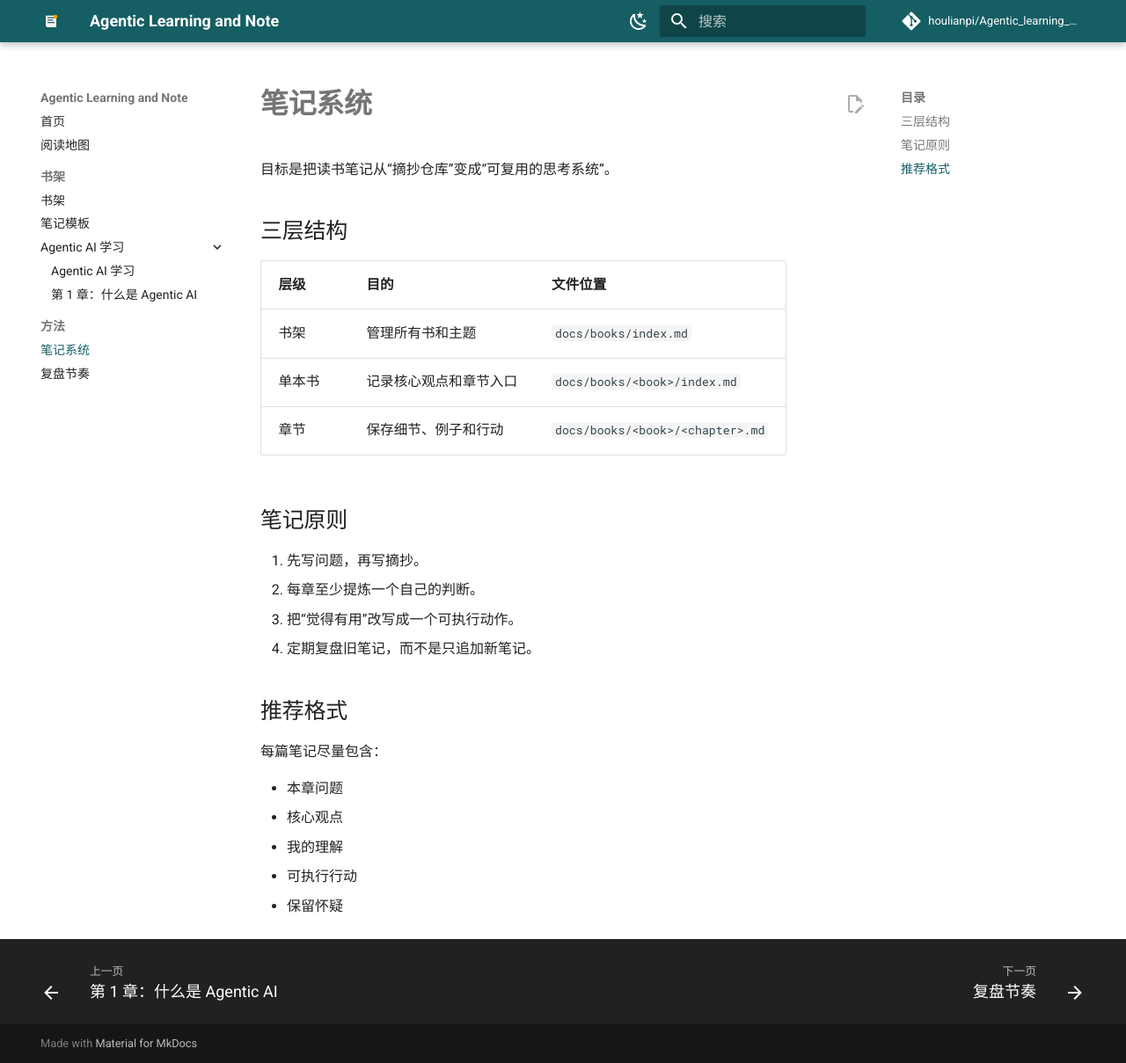
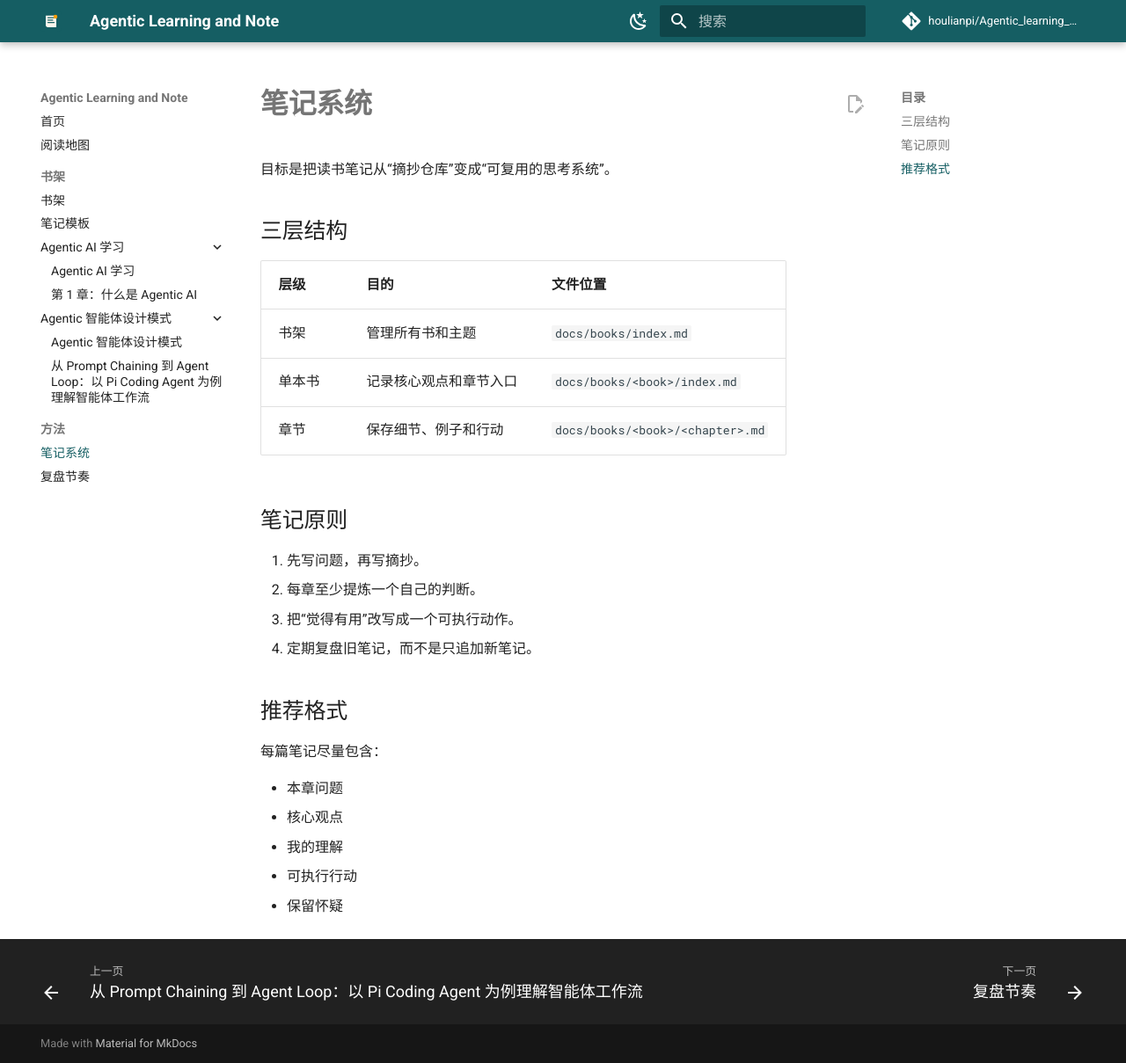
Before and after one commit to houlianpi/Agentic_learning_and_note, an MkDocs documentation site: the page built from docs/methods/note-system.md, in a window 1280 px wide and 1209 px high. Shown: the whole window at 88% size. Built offline with MkDocs 1.6.1 and Material for MkDocs 9.7.7, drawn with Linux system fonts in a browser that asks for light colours; comment, search, counter and statistics services are not loaded; part of the change alters nothing that is shown.

Commit message:
Add Agentic Design Patterns notes

````diff
--- /dev/null
+++ b/docs/books/agentic-design-patterns/chapter-01-prompt-chaining.md
@@ -0,0 +1,596 @@
+# 从 Prompt Chaining 到 Agent Loop：以 Pi Coding Agent 为例理解智能体工作流
+
+在学习智能体设计模式时，Prompt Chaining 往往是最先接触的模式之一。它的概念看似简单：把多个提示词连接起来，让前一步的输出成为后一步的输入。
+
+但如果只把它理解为“连续调用几次大模型”，就会遗漏这个模式真正重要的部分：
+
+> Prompt Chaining 的核心不是调用次数，而是由程序明确规定任务阶段、数据流向和每一步的输入输出契约。
+
+随着进一步研究 Coding Agent，还会遇到另一种常见结构：Agent Loop。以 Pi 为例，它并没有把“分析、计划、实现、验证”写成固定链条，而是让模型根据工具执行结果动态决定下一步。
+
+这两种模式并不是相互替代的竞品。Prompt Chaining、Agent Loop 和 Workflow 分别解决不同层次的问题。成熟的 Coding Agent 系统通常会组合使用它们。
+
+本文将从 Prompt Chaining 出发，结合 LangChain、LangGraph 和 Pi Agent 的代码，解释三种控制模式之间的关系。
+
+## 一、Prompt Chaining 解决什么问题
+
+假设我们希望让大模型完成一个代码任务：
+
+> 为登录模块增加安全机制：用户连续登录失败 5 次后，将账户锁定 10 分钟。
+
+最简单的做法是写一个很长的提示词：
+
+```text
+请分析需求，检查代码，制定实现计划，修改程序，运行测试，最后审查实现是否正确。
+```
+
+这种做法存在几个问题：
+
+1. 模型可能还没有充分理解代码就开始修改；
+2. 需求分析可能不完整；
+3. 后面的实现可能偏离前面的分析；
+4. 模型可能跳过测试或审查；
+5. 所有过程混在一次调用里，程序无法检查中间结果；
+6. 如果某一步出错，只能重新执行整个任务。
+
+Prompt Chaining 会将任务拆成多个相对独立的阶段：
+
+```text
+原始需求
+   ↓
+需求分析
+   ↓
+实现计划
+   ↓
+代码修改
+   ↓
+测试验证
+   ↓
+代码审查
+```
+
+每一步都使用不同的 Prompt，并产生明确的输出。例如，第一步不是输出随意的分析文字，而是输出结构化需求：
+
+```json
+{
+  "goal": "连续登录失败 5 次后锁定账户 10 分钟",
+  "acceptanceCriteria": [
+    "登录失败时增加失败次数",
+    "第五次失败后锁定账户",
+    "锁定期间拒绝登录",
+    "十分钟后允许重新尝试",
+    "成功登录后清空失败次数"
+  ],
+  "unknowns": [
+    "失败次数保存在内存还是数据库",
+    "是否允许管理员提前解除锁定"
+  ]
+}
+```
+
+第二步只负责根据这份需求制定计划。这样带来三个重要能力：中间结果可见、每一步可以独立验证、某一步失败时可以单独重试。
+
+因此，Prompt Chaining 本质上是一种任务分解和控制流设计模式。
+
+## 二、什么才是真正的 Prompt Chain
+
+下面这段话只是一个复合提示词：
+
+```text
+请先分析需求，然后制定计划，然后实现，最后进行审查。
+```
+
+它不算严格意义上的 Prompt Chain，因为程序只调用了一次模型。模型可以跳过分析、偏离计划或在没有测试证据时声称任务完成。
+
+真正的 Prompt Chain 应由程序控制步骤：
+
+```python
+analysis = analyze_chain.invoke({"request": user_request})
+
+plan = plan_chain.invoke({
+    "request": user_request,
+    "analysis": analysis,
+})
+
+implementation = implementation_chain.invoke({
+    "request": user_request,
+    "analysis": analysis,
+    "plan": plan,
+})
+
+review = review_chain.invoke({
+    "request": user_request,
+    "plan": plan,
+    "implementation": implementation,
+})
+```
+
+程序明确知道第一步是分析、第二步是计划、第三步是实现、第四步是审查，还可以在步骤之间加入 JSON Schema 等确定性验证。
+
+这就是 Prompt Chaining 与“让模型自己按顺序做事”的根本区别：顺序由程序保证，而不是只依靠模型遵守自然语言指令。
+
+## 三、LangChain 中的 Prompt Chaining
+
+在 Python 生态中，一个基本 Chain 通常包含三个部分：
+
+```text
+Prompt Template
+      ↓
+Chat Model
+      ↓
+Output Parser
+```
+
+示例：
+
+```python
+from langchain_core.output_parsers import StrOutputParser
+from langchain_core.prompts import ChatPromptTemplate
+from langchain_openai import ChatOpenAI
+
+model = ChatOpenAI(model="gpt-4.1-mini", temperature=0)
+
+analysis_prompt = ChatPromptTemplate.from_template(
+    """
+    分析下面的代码任务。
+
+    用户需求：
+    {request}
+
+    请输出：
+    1. 任务目标
+    2. 验收条件
+    3. 技术约束
+    4. 尚不明确的问题
+    """
+)
+
+analysis_chain = analysis_prompt | model | StrOutputParser()
+
+analysis = analysis_chain.invoke({
+    "request": "连续登录失败 5 次后锁定账户 10 分钟"
+})
+```
+
+这里的 `|` 是 LangChain Expression Language（LCEL）的组合操作符。执行过程为：
+
+```text
+输入字典
+  ↓
+ChatPromptTemplate 格式化提示词
+  ↓
+ChatOpenAI 调用模型
+  ↓
+模型返回 AssistantMessage
+  ↓
+StrOutputParser 提取文本
+  ↓
+得到 Python 数据
+```
+
+## 四、LangChain 相关库分别负责什么
+
+### `langchain-core`
+
+提供底层通用抽象，包括 Prompt Template、Message、Runnable、Output Parser、LCEL 和工具协议。它可以理解为 LangChain 生态的基础协议层。
+
+### `langchain`
+
+提供更高层的 LLM 应用能力，包括 Chain、Agent、Retriever 和文档处理流程。不同版本之间的包结构会调整，当前很多底层类型会直接从 `langchain_core` 导入。
+
+### `langchain-openai`
+
+它是 LangChain 与 OpenAI API 之间的适配层，提供 `ChatOpenAI`、`OpenAIEmbeddings`、工具调用、流式响应和结构化输出。它是 Chain 中的模型节点，不负责整个工作流编排。
+
+### `langchain-community`
+
+主要提供社区维护的第三方集成，例如文档加载器、搜索引擎、向量数据库、第三方数据源和某些本地模型。它不是实现 Prompt Chaining 的必要组件。只有需要加载 Git 仓库、网页或数据库等外部数据时才可能用到。
+
+### `langgraph`
+
+LangGraph 用有向图和共享状态组织复杂工作流，适合条件分支、循环、重试、人工审批、多 Agent、状态持久化和中断恢复。
+
+简单 Prompt Chain 通常是线性的：
+
+```text
+A → B → C
+```
+
+LangGraph 可以表达：
+
+```text
+分析需求
+   ↓
+制定计划
+   ↓
+审查计划
+   ├── 通过 → 实现
+   └── 不通过 → 返回制定计划
+```
+
+当 Prompt Chain 出现分支、循环和恢复需求时，它就开始演化为 Workflow 或状态图。
+
+## 五、Prompt Chaining 的优势与局限
+
+Prompt Chaining 适合输入输出明确、步骤相对稳定的任务。它能够降低单次推理负担、暴露中间结果、为不同步骤选择不同模型、独立重试失败步骤，并保留审计记录。
+
+但它也存在明显局限：
+
+- 前一步的错误会向后传播；
+- 每增加一步都会增加 Token、费用、延迟和失败概率；
+- 固定流程难以处理未知环境反馈；
+- 自由文本不是可靠的数据契约；
+- 把任务拆得过细会带来不必要的复杂度。
+
+因此，重要的中间结果适合使用 JSON、Pydantic Model、TypedDict 或 JSON Schema 等结构化形式。
+
+## 六、Pi Agent 使用的是 Agent Loop
+
+Pi 是一个终端 Coding Agent。模型可以使用 `read`、`write`、`edit` 和 `bash` 等工具。它没有把“分析、计划、实现、验证”写成固定链条，而是采用动态 Agent Loop：
+
+```text
+用户消息
+   ↓
+调用模型
+   ↓
+模型输出普通文本或工具调用
+   ├── 普通文本 → 准备结束
+   └── 工具调用
+          ↓
+       Pi 执行工具
+          ↓
+       工具结果写回上下文
+          ↓
+       再次调用模型
+```
+
+核心实现位于 Pi 仓库的 [`packages/agent/src/agent-loop.ts`](https://github.com/earendil-works/pi/blob/main/packages/agent/src/agent-loop.ts)。简化后可以表示为：
+
+```typescript
+while (shouldContinue) {
+    const assistantMessage = await callModel(context);
+    const toolCalls = extractToolCalls(assistantMessage);
+
+    if (toolCalls.length === 0) {
+        break;
+    }
+
+    const toolResults = await executeTools(toolCalls);
+    context.messages.push(...toolResults);
+}
+```
+
+关键区别在于：Prompt Chain 的下一步由程序预先决定；Pi Agent Loop 的下一步由模型根据当前上下文和工具结果动态决定。
+
+## 七、理解 Pi Agent Loop：Message、Turn 和 Run
+
+### Message
+
+Message 是一条对话消息，可以是用户消息、AssistantMessage 或 ToolResultMessage。
+
+### Turn
+
+Turn 是一次模型响应，以及该响应产生的全部工具调用和工具结果：
+
+```text
+Turn 1
+├── AssistantMessage：调用 read
+└── ToolResultMessage：返回文件内容
+```
+
+### Run
+
+从用户提交请求到 Agent 最终结束，是一次完整 Run：
+
+```text
+Run
+├── 用户请求
+├── Turn 1：读取文件
+├── Turn 2：搜索代码
+├── Turn 3：修改代码
+├── Turn 4：运行测试
+└── Turn 5：输出最终回答
+```
+
+一个 Run 包含多个 Turn；一个 Turn 包含一个 AssistantMessage 和零个或多个 ToolResultMessage。
+
+## 八、Pi 的双层循环
+
+Pi 的主循环可以简化为：
+
+```typescript
+while (true) {
+    let hasMoreToolCalls = true;
+
+    while (hasMoreToolCalls || pendingMessages.length > 0) {
+        const message = await streamAssistantResponse(...);
+        const toolCalls = extractToolCalls(message);
+
+        if (toolCalls.length > 0) {
+            const toolResults = await executeToolCalls(...);
+            context.messages.push(...toolResults);
+            hasMoreToolCalls = true;
+        } else {
+            hasMoreToolCalls = false;
+        }
+
+        pendingMessages = await getSteeringMessages();
+    }
+
+    const followUps = await getFollowUpMessages();
+
+    if (followUps.length > 0) {
+        pendingMessages = followUps;
+        continue;
+    }
+
+    break;
+}
+```
+
+内层循环处理当前 Agent 的“模型生成—工具执行—结果写回”过程。外层循环负责处理 Agent 原本准备结束后的 follow-up 消息。
+
+## 九、工具结果为什么必须写回上下文
+
+假设模型调用：
+
+```json
+{
+  "type": "toolCall",
+  "id": "call_1",
+  "name": "read",
+  "arguments": { "path": "src/auth.ts" }
+}
+```
+
+Pi 执行后生成：
+
+```json
+{
+  "role": "toolResult",
+  "toolCallId": "call_1",
+  "toolName": "read",
+  "content": [
+    {
+      "type": "text",
+      "text": "export function login() { ... }"
+    }
+  ],
+  "isError": false
+}
+```
+
+下一次模型调用能够看到自己执行了什么动作、动作是否成功、环境返回了什么，以及下一步应该做什么。这形成反馈闭环：
+
+```text
+模型推断
+  ↓
+模型提出动作
+  ↓
+程序执行动作
+  ↓
+环境返回观察结果
+  ↓
+模型重新推断
+```
+
+它与经典的 `Reason → Act → Observe → Reason` 结构一致。
+
+## 十、Pi 如何处理工具调用
+
+Pi 不会无条件执行模型生成的工具调用。完整管线为：
+
+```text
+模型生成 ToolCall
+  ↓
+查找工具
+  ↓
+转换兼容参数
+  ↓
+验证参数 Schema
+  ↓
+beforeToolCall
+  ↓
+执行工具
+  ↓
+afterToolCall
+  ↓
+生成 ToolResultMessage
+  ↓
+写入上下文
+```
+
+如果工具不存在或参数无效，Pi 会生成错误 ToolResult，让模型尝试恢复，而不是直接让 Agent 崩溃。`beforeToolCall` 可以进行权限检查、用户审批和危险命令拦截；`afterToolCall` 可以清理敏感数据、截断过长结果或改变终止状态。
+
+因此，模型只是提出动作，程序仍然掌握验证、执行和停止的控制权。
+
+## 十一、串行、并行与安全终止
+
+多个互不依赖的读取或搜索可以并行执行；修改后读取、修改后测试等存在依赖的操作必须串行。即使并行执行，Pi 也会按模型原始调用顺序把工具结果写入上下文，避免执行速度导致随机消息顺序。
+
+可靠的 Agent Loop 还必须处理终止和异常：
+
+- 模型没有调用工具时准备结束；
+- 模型请求失败或取消时结束 Run；
+- 工具失败时把错误写回上下文，让模型恢复；
+- 工具调用因输出长度被截断时拒绝执行；
+- 宿主程序可以根据 Turn 数、费用、上下文、安全策略或用户请求主动停止。
+
+这说明生产级 Agent 不是“模型想做什么就做什么”，而是模型提出动作、程序验证并执行、环境产生结果、模型根据结果继续判断。
+
+## 十二、Steering 与 Follow-up
+
+Steering 用于调整当前任务，例如：
+
+```text
+先不要修改测试文件。
+```
+
+它会在当前 Turn 的工具执行完成后、下一次模型调用前加入上下文，保证 AssistantMessage、ToolCall 和 ToolResult 组成完整 Turn。
+
+Follow-up 是等待当前任务结束后再处理的消息，例如：
+
+```text
+修复完成后，再帮我更新 CHANGELOG。
+```
+
+因此：
+
+```text
+Steering：影响当前任务的后续行为
+Follow-up：当前任务完成后再继续
+```
+
+Pi 的内层循环处理 steering，外层循环处理 follow-up。
+
+## 十三、为什么 Pi Agent Loop 不是 Prompt Chain
+
+Pi 也会多次调用模型，但多次调用并不等于 Prompt Chaining。
+
+Prompt Chaining 由程序预先规定每一步语义：
+
+```typescript
+const analysis = await analyze(input);
+const plan = await createPlan(analysis);
+const patch = await implement(plan);
+const review = await review(patch);
+```
+
+Pi Agent Loop 只规定执行协议：
+
+```typescript
+while (shouldContinue) {
+    const response = await model(context);
+    const calls = extractToolCalls(response);
+    const results = await execute(calls);
+    context.messages.push(...results);
+}
+```
+
+程序事先不知道模型会选择：
+
+```text
+read → search → edit → bash → edit → bash
+```
+
+还是直接输出回答。
+
+最准确的区别是：Prompt Chain 由程序控制任务的语义步骤；Agent Loop 由程序控制执行协议和安全边界，模型根据环境反馈控制任务的语义路径。
+
+## 十四、当前开源 Coding Agent 的主流方案
+
+从运行内核来看，Agent Loop 是当前开源 Coding Agent 的主流方案，而不是纯线性 Prompt Chaining。Pi、OpenAI Codex、OpenHands、Cline、SWE-agent 和 Goose 等项目虽然名称和实现不同，但都围绕类似结构构建：
+
+```text
+LLM
+  ↓ Action / Tool Call
+执行环境
+  ↓ Observation / Tool Result
+LLM
+```
+
+原因是代码任务具有较强不确定性。程序通常无法提前知道问题在哪个文件、需要搜索什么、第一次修改是否有效，以及测试失败后应该采取什么动作。
+
+但 Prompt Chaining 并没有被淘汰。它仍适合需求提取、上下文整理、代码审查、测试报告和 PR 描述生成等输入输出明确的局部任务。
+
+## 十五、更成熟的方案：Workflow 包住 Agent Loop
+
+成熟的 Coding Agent 通常采用混合架构：
+
+```text
+┌─────────────────────────────────────┐
+│ 外层 Workflow / 状态机               │
+│                                     │
+│ 分析 → 计划 → 实现 → 验证 → 审查      │
+└─────────────────────────────────────┘
+        │                    │
+        ▼                    ▼
+┌────────────────┐   ┌────────────────┐
+│ Agent Loop     │   │ Agent Loop     │
+│ read           │   │ read diff      │
+│ search         │   │ run tests      │
+│ inspect        │   │ inspect errors │
+│ reason         │   │ review         │
+└────────────────┘   └────────────────┘
+```
+
+外层 Workflow 保证分析、计划、实现、验证和审查等关键阶段不被跳过，并负责持久化、失败重试、人工审批和中断恢复。每个开放式阶段内部使用 Agent Loop，根据环境反馈动态工作。输入输出明确的子任务则继续使用 Prompt Chain。
+
+三种控制方式分别负责不同层次：
+
+| 层次 | 合适方案 |
+|---|---|
+| 完整任务生命周期 | Workflow、状态机或 LangGraph |
+| 开放式代码探索和修改 | Agent Loop |
+| 输入输出明确的局部处理 | Prompt Chaining |
+| 确定性验证 | 普通程序代码 |
+
+## 十六、选择模式的实用方法
+
+可以使用下面的判断顺序：
+
+```text
+能否用确定性程序完成？
+→ 使用普通代码
+
+步骤能否提前确定，且输入输出明确？
+→ 使用 Prompt Chain
+
+下一步是否依赖未知环境反馈？
+→ 使用 Agent Loop
+
+是否需要长期状态、分支、恢复或人工审批？
+→ 使用 Workflow、状态机或 LangGraph
+```
+
+例如，文件是否存在、命令退出码、测试是否通过、JSON 是否满足 Schema 等，都应该由普通程序验证，而不是询问 LLM。
+
+## 十七、容易出现的误解
+
+### 多次调用模型就是 Prompt Chaining
+
+不一定。只有程序明确控制步骤，并将前一步输出作为后一步输入时，才属于严格意义上的 Prompt Chaining。
+
+### 一个 Prompt 中写“先分析再实现”就是 Prompt Chain
+
+不是。它只是要求模型在一次调用中遵守逻辑顺序，程序无法确认模型是否真的完成了每个阶段。
+
+### Agent Loop 比 Prompt Chain 更先进
+
+二者解决的问题不同。Prompt Chain 强调可预测的数据流，Agent Loop 强调根据环境反馈动态调整，Workflow 强调完整任务生命周期管理。
+
+### Agent Loop 应该把所有事情交给模型
+
+不正确。能用确定性代码完成的判断不应交给概率性的 LLM。模型负责语义和未知情况，程序负责状态、权限、验证和执行边界。
+
+### 模型调用工具意味着模型拥有系统控制权
+
+不正确。模型只是提出工具调用，程序仍负责查找工具、验证参数、检查权限、决定是否执行、控制并发、过滤结果和判断是否继续。
+
+## 十八、最终理解
+
+Prompt Chaining 是一种任务分解模式。它通过程序预先规定多个 LLM 步骤，让前一步的结构化输出成为后一步的输入，适合流程稳定、输入输出明确、需要检查中间结果的任务。
+
+Agent Loop 是一种动态执行模式。模型根据当前上下文提出工具调用，程序验证并执行工具，然后把环境结果返回模型。下一步行为取决于真实反馈，因此适合代码探索、修改、调试和测试等路径不确定的任务。
+
+Workflow 或状态机负责更高层的任务生命周期。它可以保证关键阶段不会被跳过，同时提供分支、重试、人工审批、状态持久化和中断恢复。
+
+三者之间的关系可以概括为：
+
+> Workflow 决定任务经过哪些阶段，Agent Loop 决定一个开放阶段中下一步做什么，Prompt Chaining 负责阶段内输入输出明确的连续语义处理。
+
+对于完整的 Coding Agent，推荐的架构是：
+
+```text
+确定性 Workflow
+    +
+动态 Agent Loop
+    +
+局部 Prompt Chain
+    +
+普通程序验证
+```
+
+其中，普通程序提供确定性，Prompt Chain 提供结构化分解，Agent Loop 提供环境适应能力，Workflow 提供全局控制和可恢复性。
+
+一个可靠的智能体系统，不是简单地“让模型多思考几次”，而是合理分配模型与程序之间的控制权：模型负责处理语义和未知情况，程序负责状态、验证、权限和执行边界。
--- /dev/null
+++ b/docs/books/agentic-design-patterns/index.md
@@ -0,0 +1,45 @@
+# Agentic 智能体设计模式
+
+> 英文书名：Agentic Design Patterns -- A Hands-On Guide to Building Intelligent Systems
+> 状态：在读
+> 类型：智能体设计模式 / 工程实践
+
+## 一句话总结
+
+这本书围绕智能体系统的常见设计模式展开，重点不是单次提示词技巧，而是如何把模型、工具、状态、反馈和验证组织成可运行、可调试、可复盘的系统。
+
+## 我为什么读
+
+- 理解智能体系统中常见控制模式的边界。
+- 把 Prompt Chain、Agent Loop、Workflow 等概念转成可执行的工程判断。
+- 为后续设计和实现 Coding Agent、学习 Agent、研究 Agent 建立模式库。
+
+## 阅读问题
+
+- 什么任务适合 Prompt Chaining，什么任务更适合 Agent Loop？
+- 程序和模型之间应该如何分配控制权？
+- 如何用工作流、状态机和验证机制提高智能体系统可靠性？
+- 每一种设计模式在真实工程中有哪些适用场景和失败模式？
+
+## 当前结论
+
+1. 智能体设计模式的核心是控制流、状态和验证，而不是让模型多调用几次。
+2. Prompt Chaining 适合输入输出明确、阶段稳定的语义处理任务。
+3. Agent Loop 适合需要根据环境反馈动态调整路径的开放任务。
+4. 成熟系统通常会组合 Workflow、Agent Loop、Prompt Chain 和普通程序验证。
+
+## 章节
+
+- [第 1 章：提示链（Prompt Chain）](chapter-01-prompt-chaining.md)
+
+## 可执行行动
+
+- [ ] 为每章提炼一个设计模式定义。
+- [ ] 为每个模式补充适用场景、反例和工程检查清单。
+- [ ] 将模式和 Pi / Codex / OpenHands 等真实 Coding Agent 实现对应起来。
+
+## 保留怀疑
+
+- 书中的模式分类是否覆盖真实智能体系统的复杂性？
+- 不同框架对相同模式的命名是否会造成理解偏差？
+- 哪些模式可以用确定性程序替代，而不应该交给 LLM？
--- a/docs/books/index.md
+++ b/docs/books/index.md
@@ -7,6 +7,7 @@
 | 笔记 | 状态 | 一句话摘要 |
 | --- | --- | --- |
 | [Agentic AI 学习](agentic-ai/index.md) | 在读 | 从概念、工程和产品三个角度整理 Agentic AI |
+| [Agentic 智能体设计模式](agentic-design-patterns/index.md) | 在读 | 围绕 Prompt Chain、Agent Loop 和 Workflow 整理智能体设计模式 |
 
 ## 以后可以加入的分类
 
--- a/mkdocs.yml
+++ b/mkdocs.yml
@@ -80,6 +80,9 @@ nav:
       - Agentic AI 学习:
           - books/agentic-ai/index.md
           - books/agentic-ai/chapter-01.md
+      - Agentic 智能体设计模式:
+          - books/agentic-design-patterns/index.md
+          - books/agentic-design-patterns/chapter-01-prompt-chaining.md
   - 方法:
       - methods/note-system.md
       - methods/review-rhythm.md
````
